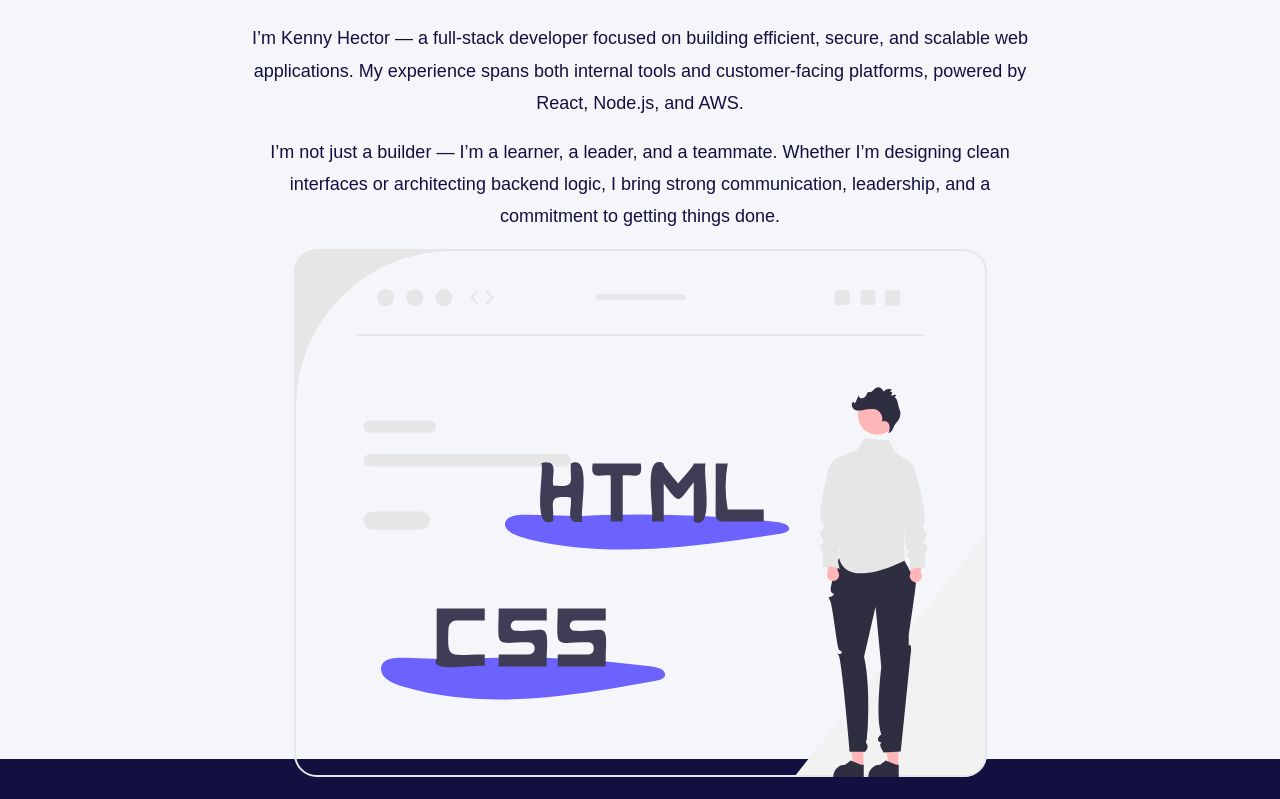
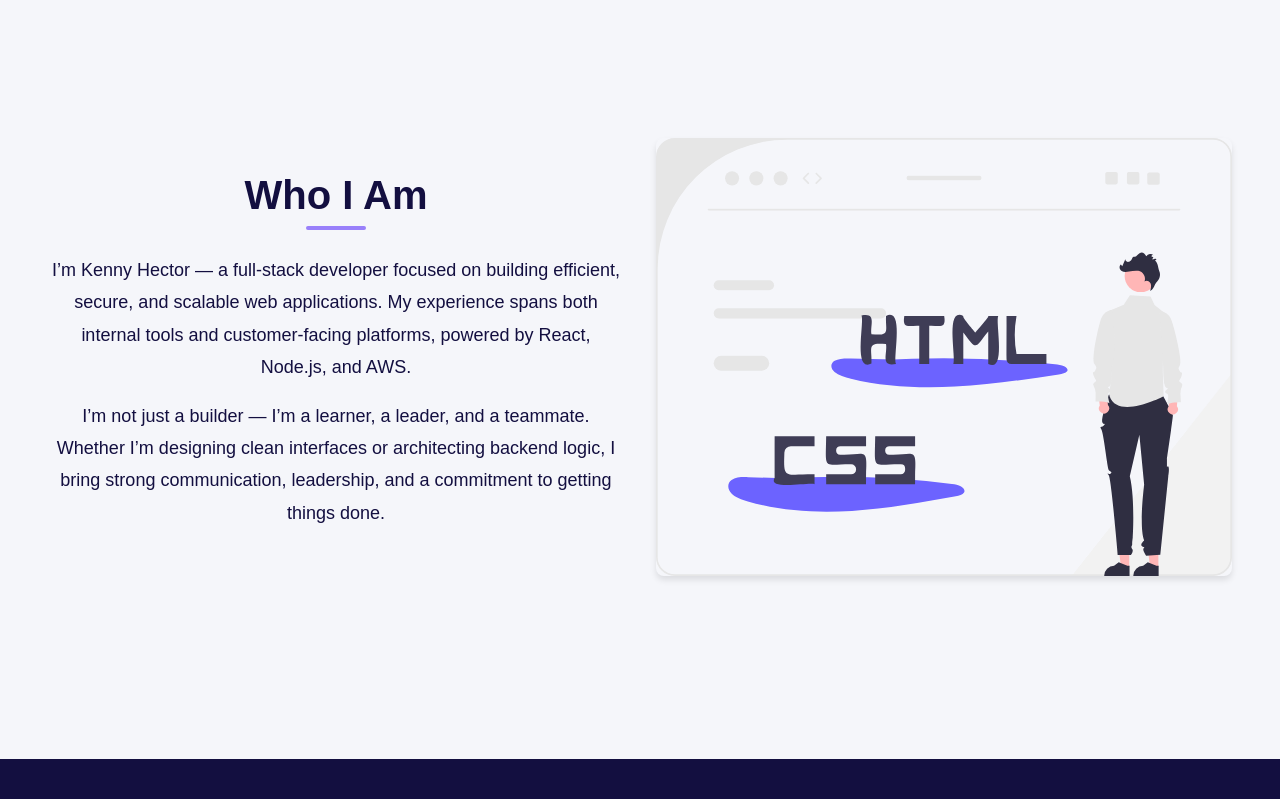
Before and after one commit to khector24/Portfolio, a React (Vite) app: page / in a window 1280 px wide. Shown: the part 841-1640 px from the top of the page. Built offline with nearby package versions, Linux system fonts and the light colour scheme.

Commit message:
Add illustration to who i am section.

```diff
--- a/src/components/WhoAmI.jsx
+++ b/src/components/WhoAmI.jsx
@@ -18,11 +18,18 @@ export default function WhoAmI() {
           things done.
         </p>
       </div>
-      <img
-        src="/src/assets/illustrations/undraw_static-website_x3tn.svg"
-        alt="Developer working on static website"
-        className="who-image"
-      />
+      <div className="who-am-i-image">
+        <img
+          src="/src/assets/illustrations/undraw_static-website_x3tn.svg"
+          alt="Developer working on static website"
+          className="who-image"
+        />
+      </div>
+      {/* <img
+        src="/src/assets/illustrations/blob.svg"
+        alt="blob"
+        className="blob-image"
+      /> */}
     </section>
   );
 }
--- a/src/styles/component-styles/WhoAmI.css
+++ b/src/styles/component-styles/WhoAmI.css
@@ -1,6 +1,6 @@
 .who-am-i-section {
   display: flex;
-  flex-direction: column;
+  flex-direction: row;
   justify-content: center;
   align-items: center;
   text-align: center;
@@ -8,6 +8,7 @@
 }
 
 .i-am {
+  flex: 1;
   max-width: 800px;
   margin: 0 auto;
   animation: fadeIn 0.8s ease-in;
@@ -19,3 +20,19 @@
   margin-bottom: 1rem;
   color: var(--bg-primary);
 }
+
+.who-am-i-image {
+  flex: 1;
+}
+
+.who-am-i-image img {
+  width: 100%;
+  height: auto;
+  border-radius: 8px;
+  box-shadow: 0 4px 6px rgba(0, 0, 0, 0.1);
+}
+
+.i-am,
+.who-am-i-image {
+  padding: 1rem;
+}
```
Also changed, not shown: src/assets/illustrations/blob.svg (added).
